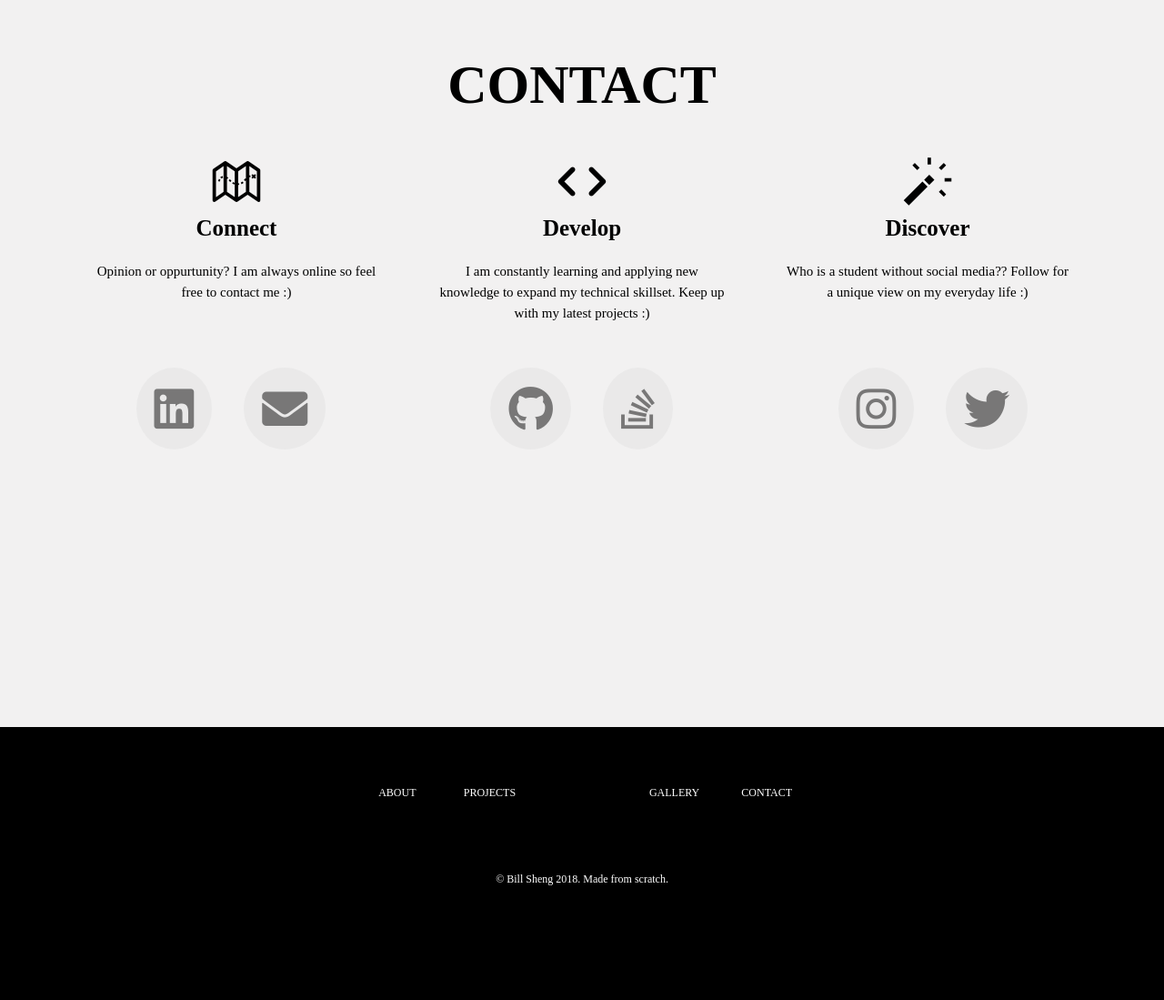
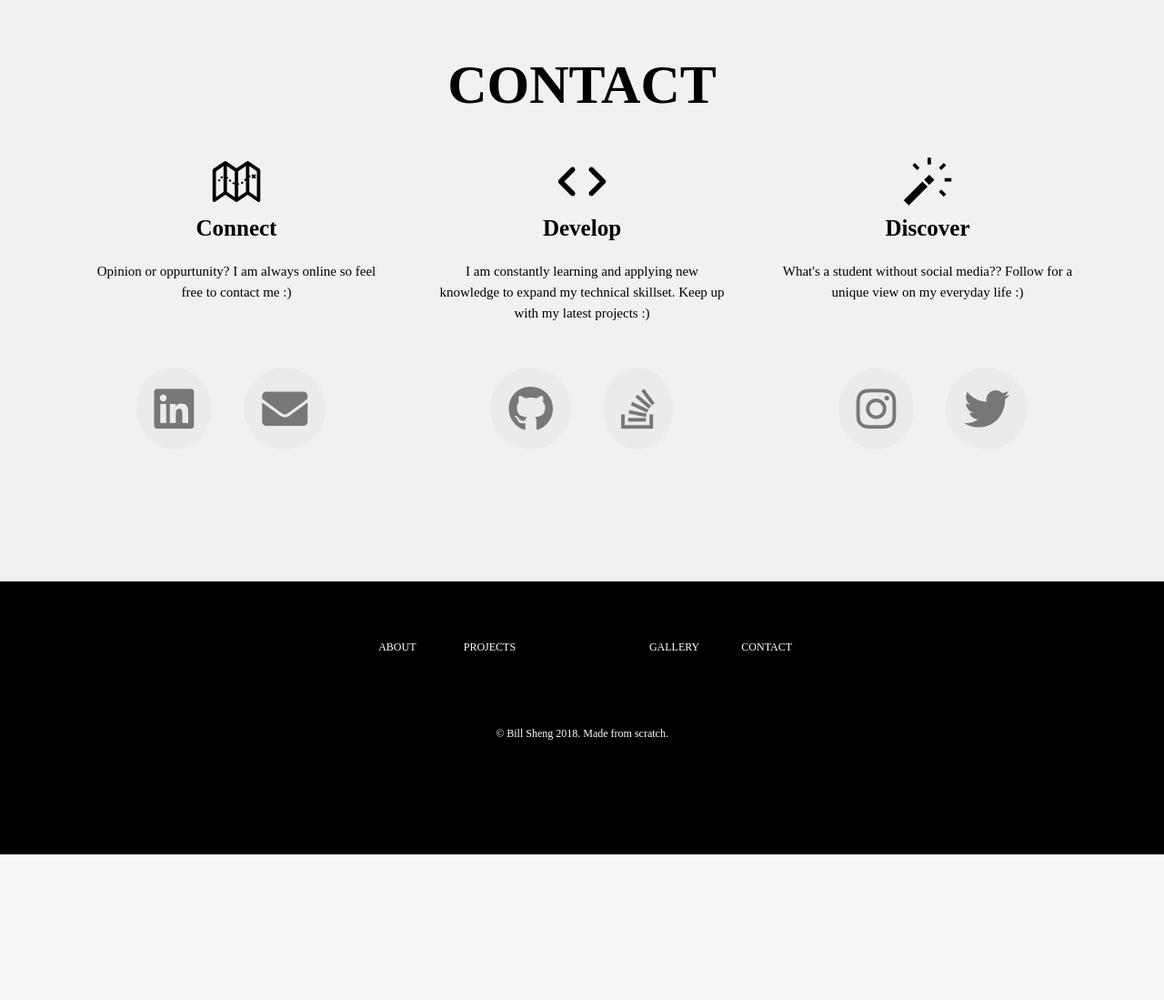
Before and after one commit to billxsheng/My-Website, a PHP site: page /myindex.html in a window 1280 px wide. Shown: the part 3801-4900 px from the top of the page at 91% size. After the commit the page ends 4740 px from the top, so only its background shows below. Run offline with PHP 8.4, Linux system fonts and the light colour scheme; style sheets or scripts are compiled from the project's sources; some libraries are stand-ins or nearby versions; some web fonts are replaced.

Commit message:
Small bug fixes.

```diff
--- a/myindex.html
+++ b/myindex.html
@@ -147,7 +147,7 @@
         <section class="background4">
         </section>
 
-        <section class="contact-me1">
+        <section class="contact-me1" id="contact">
             <div class="row">
                 <h2>CONTACT</h2>
             </div>
@@ -165,7 +165,7 @@
                 <div class="span 1-of-3 contact-container">
                     <i class="ion-wand icon-contact-big"></i>
                     <h6>Discover</h6>
-                    <h7>Who is a student without social media?? Follow for a unique view on my everyday life :) </h7>
+                    <h7>What's a student without social media?? Follow for a unique view on my everyday life :) </h7>
                 </div>
             </div>
             <div class="row">
--- a/resources/css/mystyle.css
+++ b/resources/css/mystyle.css
@@ -255,7 +255,7 @@ h5 {
 
 /*CONTACT*/
 .contact-me1 {
-    height: 100vh;
+    height: 80vh;
     background-color: #f2f1f1;
 }
 .contact-me1 h2 {
@@ -306,7 +306,7 @@ h5 {
 .contact-social-icons {
     color: black;
     font-size: 50px;
-    background-color: #e3e3e3;
+    background-color: rgba(227, 227, 227, 0.85);
     padding: 20px 20px;
     border-radius: 50%;
     margin: 15px 15px;
```
